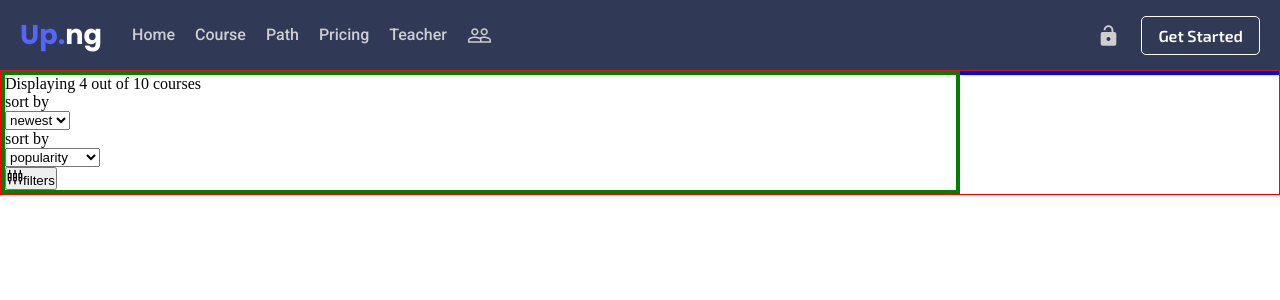
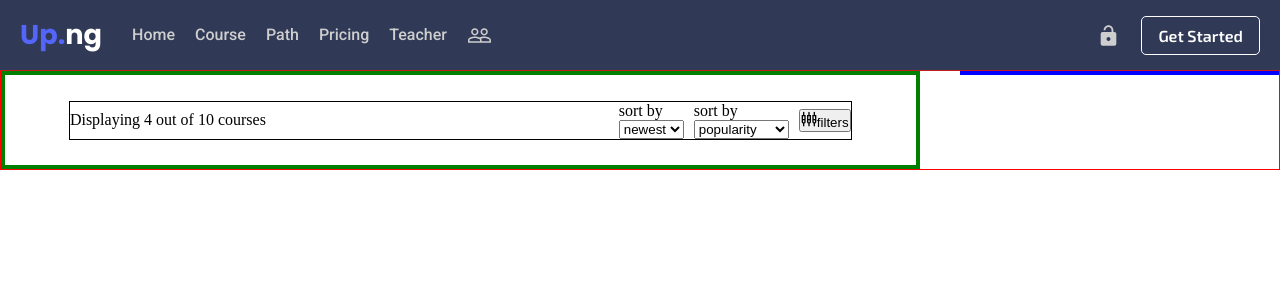
Before and after one commit to HiiDev01/up.ng, a React (Vite) app: page /Course in a window 1280 px wide. Shown: the top 300 px of the page. Built offline with nearby package versions, Linux system fonts and the light colour scheme.

Commit message:
updating course

```diff
--- a/src/pages/Course.jsx
+++ b/src/pages/Course.jsx
@@ -15,7 +15,7 @@
         <div className="CourseItemOne">
           <div className='CourseHeading'>
             <p>Displaying 4 out of 10 courses</p>
-            <div>
+            <div className='CourseSortCon'>
               <div>
                 <p>sort by</p>
                 <select name="" id="">
--- a/src/styles/Course.css
+++ b/src/styles/Course.css
@@ -12,12 +12,26 @@
   display: flex;
   align-items: flex-start;
   border: 1px solid red;
+  gap: 40px;
 }
 .CourseItemOne{
   flex: 1;
   border: 4px solid green;
+  padding: 2% 5%;
 }
 .CourseItemTwo{
   width: 25%;
   border: 2px solid blue;
 }
+.CourseHeading{
+  width: 100%;
+  border: 1px solid black;
+  display: flex;
+  align-items: center;
+  justify-content: space-between;
+}
+.CourseSortCon{
+  display: flex;
+  align-items: center;
+  gap: 10px;
+}
```
